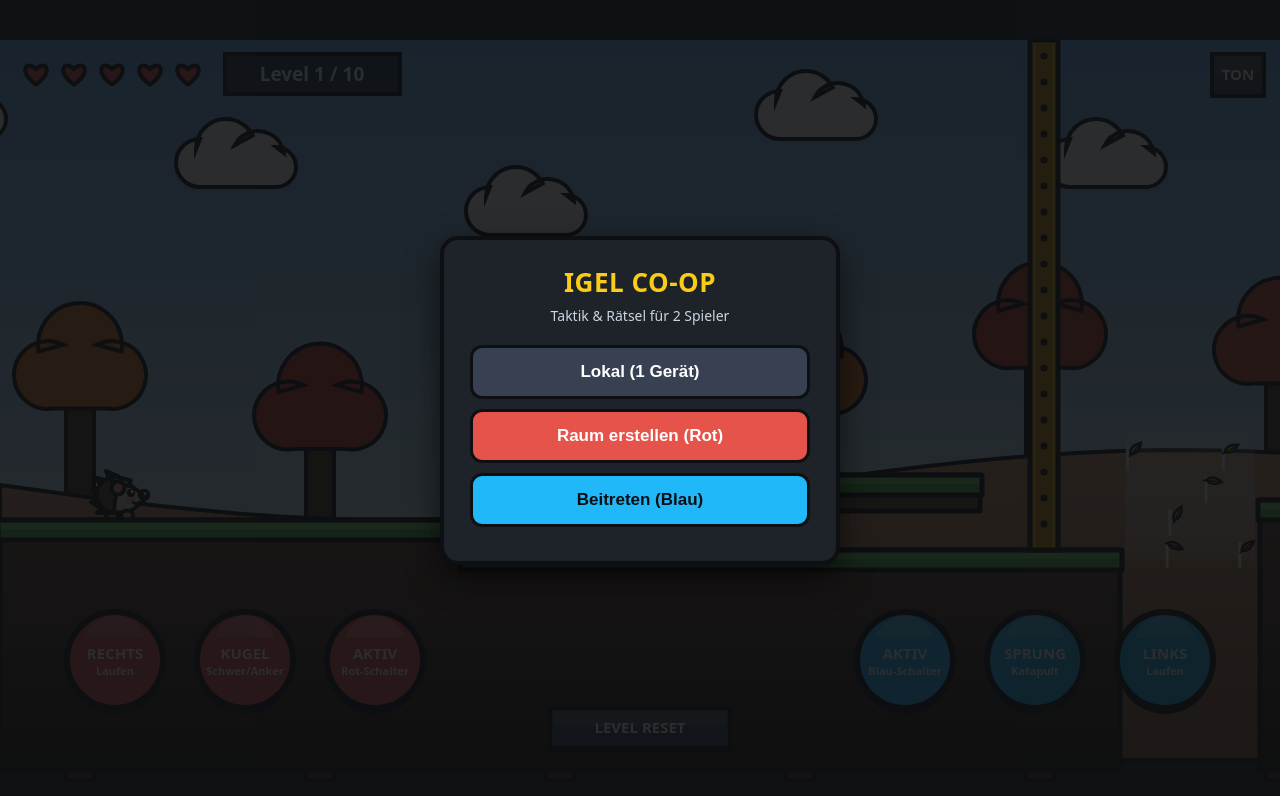
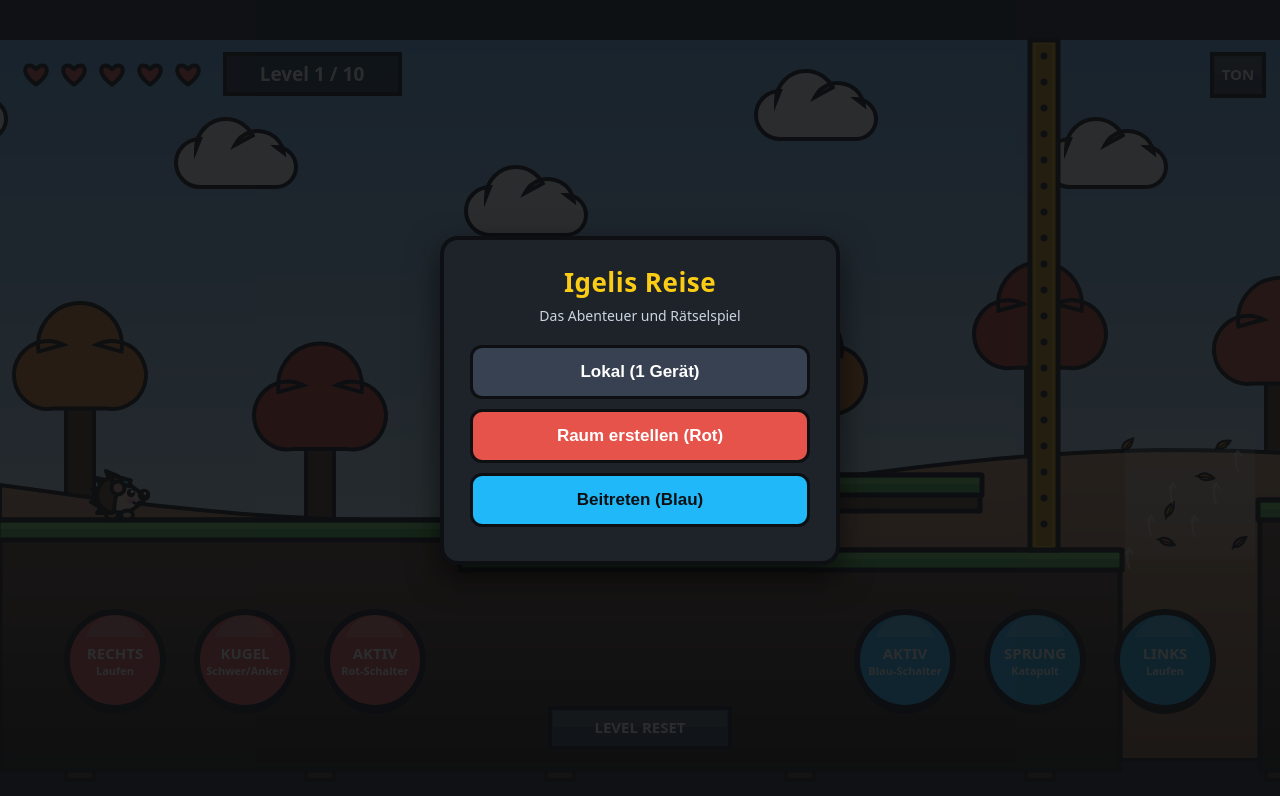
Before and after one commit to PatrickIgel/Igeli, a plain HTML site: page index.html in a window 1280 px wide. Drawn offline with Linux system fonts and the light colour scheme; animation ran at ten frames a second.

Commit message:
Add files via upload

```diff
--- a/index.html
+++ b/index.html
@@ -3,7 +3,7 @@
 <head>
     <meta charset="UTF-8">
     <meta name="viewport" content="width=device-width, initial-scale=1.0, maximum-scale=1.0, user-scalable=no, viewport-fit=cover">
-    <title>Igel Co-Op – Taktik & Rätsel</title>
+    <title>Igelis Reise – Das Abenteuer und Rätselspiel</title>
     <script src="https://unpkg.com/peerjs@1.5.4/dist/peerjs.min.js"></script>
     <style>
         * { box-sizing: border-box; user-select: none; -webkit-user-select: none; -webkit-touch-callout: none; }
@@ -50,8 +50,8 @@
 <body>
 <div id="menuOverlay">
     <div class="menu-card">
-        <h1>IGEL CO-OP</h1>
-        <p class="sub">Taktik &amp; Rätsel für 2 Spieler</p>
+        <h1>Igelis Reise</h1>
+        <p class="sub">Das Abenteuer und Rätselspiel</p>
         <div id="mainMenu">
             <button type="button" class="m-btn m-local" id="btnLocal">Lokal (1 Gerät)</button>
             <button type="button" class="m-btn m-red" id="btnHost">Raum erstellen (Rot)</button>
--- a/render.js
+++ b/render.js
@@ -41,17 +41,42 @@ function render() {
         if (!wi.active) continue;
         const wg = ctx.createLinearGradient(wi.x, wi.y, wi.x, wi.y + wi.h);
         wg.addColorStop(0, 'rgba(255,255,255,0.12)'); wg.addColorStop(0.5, 'rgba(224,242,254,0.38)'); wg.addColorStop(1, 'rgba(255,255,255,0.15)');
-        ctx.fillStyle = wg; ctx.fillRect(wi.x, wi.y, wi.w, wi.h); ctx.strokeStyle = 'rgba(255,255,255,0.85)'; ctx.lineWidth = 3;
+        ctx.fillStyle = wg; ctx.fillRect(wi.x, wi.y, wi.w, wi.h);
         const t = performance.now() * 0.14;
+        const leafCols = ['#f59e0b', '#e5534b', '#eab308', '#d97706'];
         for (let i = 0; i < 6; i++) {
             const prog = ((t + i * 45) % 180) / 180;
             const wx = wi.vx < 0 ? wi.x + wi.w * (1 - prog) : wi.x + (wi.w * (i + 0.5)) / 6 + Math.sin(prog * 6 + i) * 10;
-            const wy = wi.vy < 0 ? wi.y + wi.h * (1 - prog) : wi.y + (wi.h * (i + 0.5)) / 6;
-            ctx.beginPath(); if (wi.vy < 0) { ctx.moveTo(wx, wy); ctx.lineTo(wx, wy + 26); } else { ctx.moveTo(wx, wy); ctx.lineTo(wx + 28, wy); } ctx.stroke();
+            const wy = wi.vy < 0 ? wi.y + wi.h * (1 - prog) : wi.y + (wi.h * (i + 0.5)) / 6 + Math.cos(prog * 6 + i) * 6;
+
+            // Zarte, leicht geschwungene Wind-Wellen & Luftpartikel versetzt zu den Blättern
+            const sx = wi.vx < 0 ? wi.x + wi.w * (1 - ((prog + 0.45) % 1)) : wi.x + (wi.w * ((i + 3.2) % 6)) / 6;
+            const sy = wi.vy < 0 ? wi.y + wi.h * (1 - ((prog + 0.45) % 1)) : wi.y + (wi.h * ((i + 3.2) % 6)) / 6;
             ctx.save();
-            ctx.translate(wx + 8, wy + 4);
+            ctx.strokeStyle = 'rgba(255, 255, 255, 0.52)';
+            ctx.lineWidth = 2;
+            ctx.lineCap = 'round';
+            ctx.beginPath();
+            if (wi.vy < 0) {
+                ctx.moveTo(sx, sy + 20);
+                ctx.quadraticCurveTo(sx - 4, sy + 10, sx, sy);
+                ctx.moveTo(sx - 3.5, sy + 5);
+                ctx.lineTo(sx, sy);
+                ctx.lineTo(sx + 3.5, sy + 5);
+            } else {
+                const dir = wi.vx < 0 ? -1 : 1;
+                ctx.moveTo(sx - dir * 12, sy);
+                ctx.quadraticCurveTo(sx, sy - 4, sx + dir * 12, sy);
+                ctx.moveTo(sx + dir * 7, sy - 3.5);
+                ctx.lineTo(sx + dir * 12, sy);
+                ctx.lineTo(sx + dir * 7, sy + 3.5);
+            }
+            ctx.stroke();
+            ctx.restore();
+
+            ctx.save();
+            ctx.translate(wx, wy);
             ctx.rotate(Math.sin(prog * Math.PI * 2 + i) * 0.75 + (wi.vy < 0 ? -0.35 : 0.25));
-            const leafCols = ['#f59e0b', '#e5534b', '#eab308', '#d97706'];
             ctx.fillStyle = leafCols[i % leafCols.length];
             ctx.strokeStyle = '#0d0f12';
             ctx.lineWidth = 2.2;
@@ -68,8 +93,6 @@ function render() {
             ctx.lineTo(5, 0);
             ctx.stroke();
             ctx.restore();
-            ctx.strokeStyle = 'rgba(255,255,255,0.85)';
-            ctx.lineWidth = 3;
         }
     }
 
```
